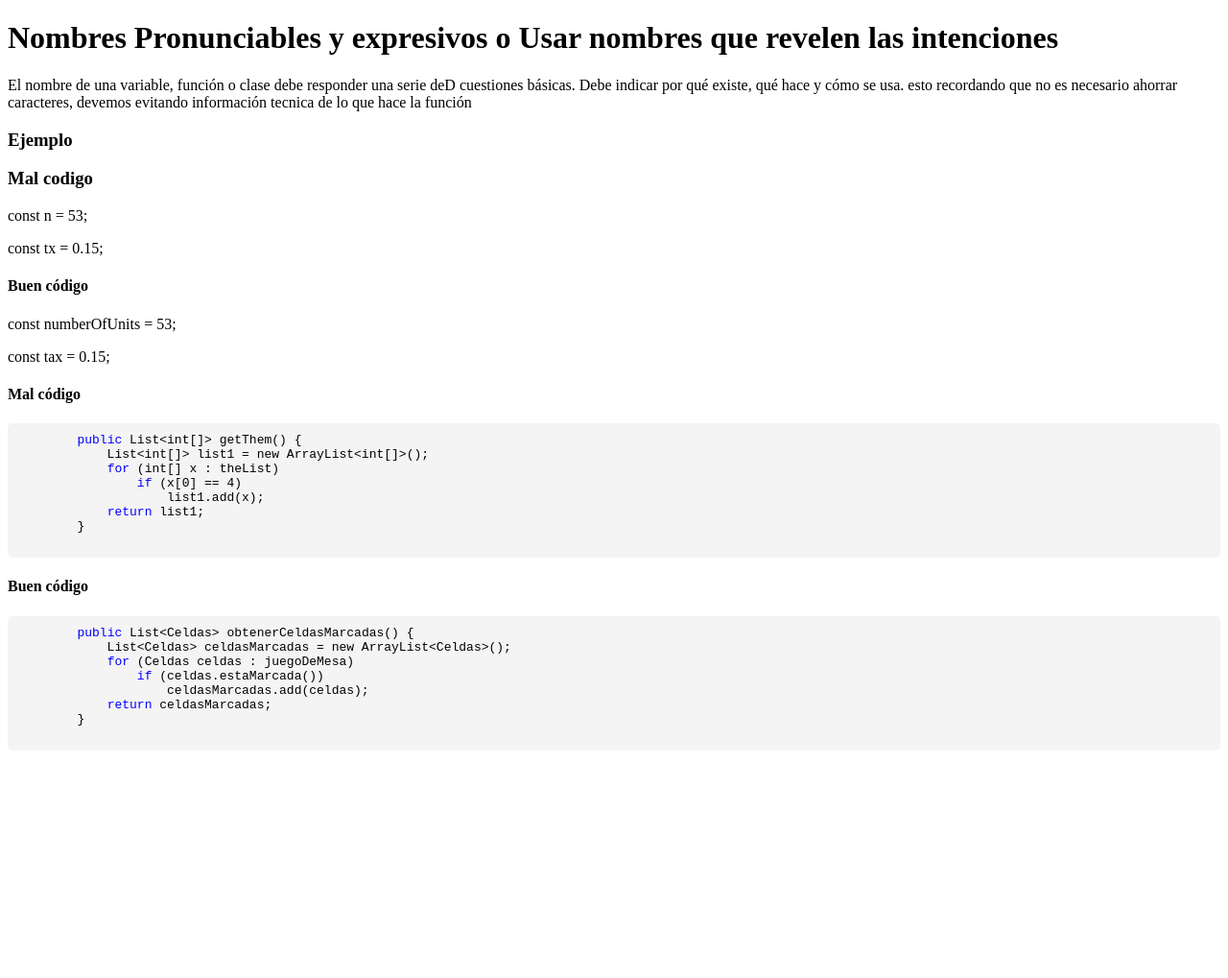
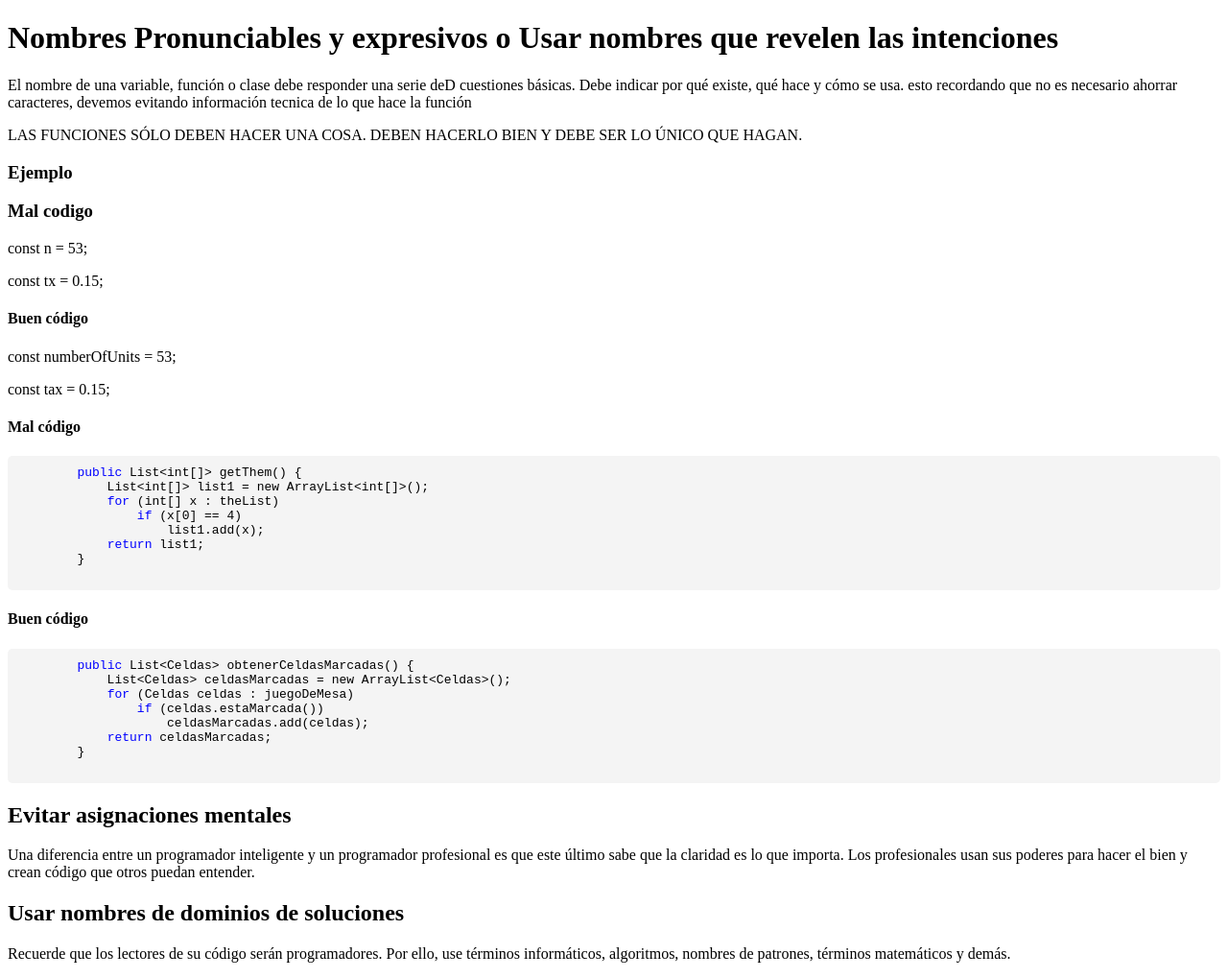
Before and after one commit to IngAndresCaro/cleanCode-SOLID, a website: page src/CleanSolid/view/01.nombresPronunciablesYExpresivos/01.NombresDeVariables.html in a window 1280 px wide. Shown: the whole page at 96% size. Before the commit the page ends 800 px from the top, so only its background shows below. Drawn offline with Linux system fonts and the light colour scheme.

Commit message:
Se entiende la importancia de los nombres, donde buscamos ser claros el porque programar no es ser el mas inteligente si no el mas profecional por ende el profecional busca que los demas entiendan lo que a realizado, por ende las funciones con sus parametros tambien deben ser tratadas como tal, nombres consisos si ves que tienes muchos parametros pues te creas un objeto para manipular la información

```diff
--- a/src/CleanSolid/view/01.nombresPronunciablesYExpresivos/01.NombresDeVariables.html
+++ b/src/CleanSolid/view/01.nombresPronunciablesYExpresivos/01.NombresDeVariables.html
@@ -33,6 +33,9 @@
             qué existe, qué hace y cómo se usa. esto recordando que no es necesario ahorrar caracteres, devemos evitando
             información tecnica de lo que hace la función</p>
 
+        <p>LAS FUNCIONES SÓLO DEBEN HACER UNA COSA. DEBEN
+            HACERLO BIEN Y DEBE SER LO ÚNICO QUE HAGAN.</p>
+
         <h3>Ejemplo</h3>
         <h3>Mal codigo</h3>
         <p>const n = 53;</p>
@@ -63,6 +66,18 @@
             <span class="keyword">return</span> celdasMarcadas;
         }
     </pre>
+
+        <h2>Evitar asignaciones mentales</h2>
+        <p>Una diferencia entre un programador inteligente y un programador
+            profesional es que este último sabe que la claridad es lo que importa. Los
+            profesionales usan sus poderes para hacer el bien y crean código que otros
+            puedan entender.</p>
+
+        <h2>Usar nombres de dominios de soluciones</h2>
+        <p>Recuerde que los lectores de su código serán programadores. Por ello, use
+            términos informáticos, algoritmos, nombres de patrones, términos
+            matemáticos y demás.</p>
+
     </div>
 
 </body>
```
Also changed, not shown: src/CleanSolid/view/07.principiosSOLID/07.principiosSOLID(ISP).ts (+11 -1 lines), Readme.txt.
